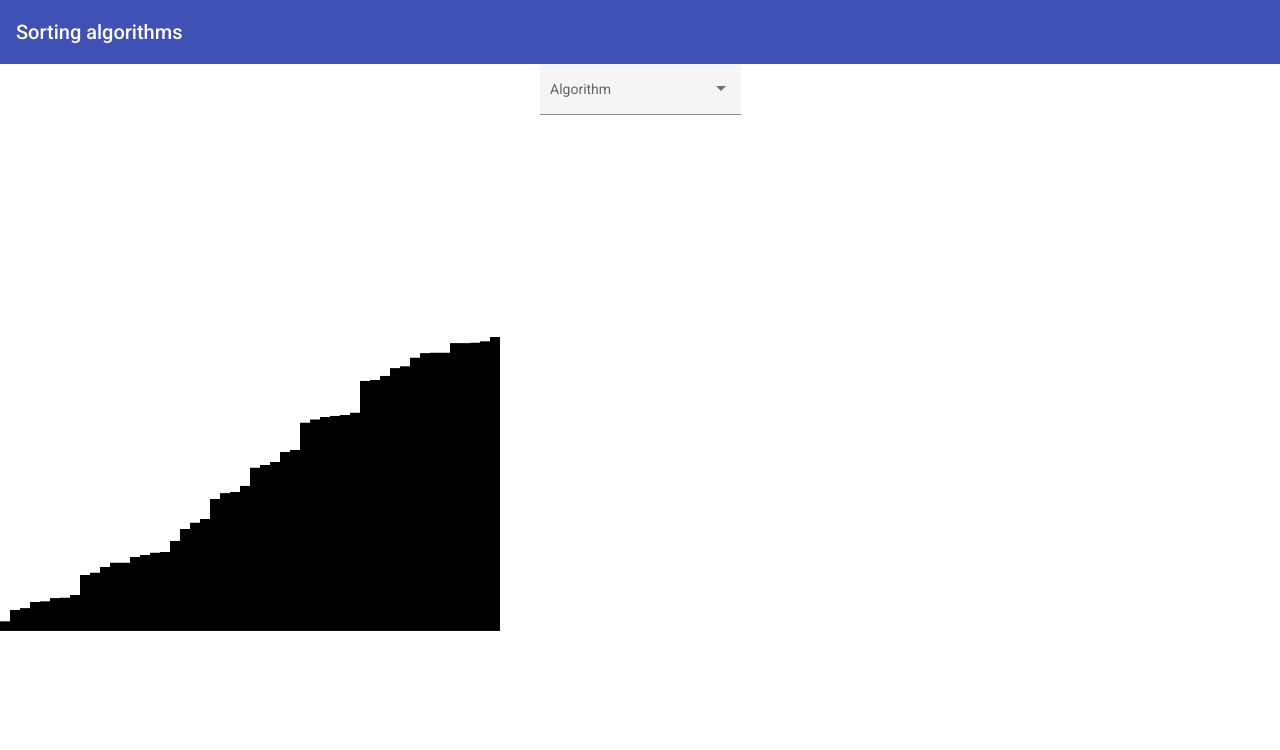
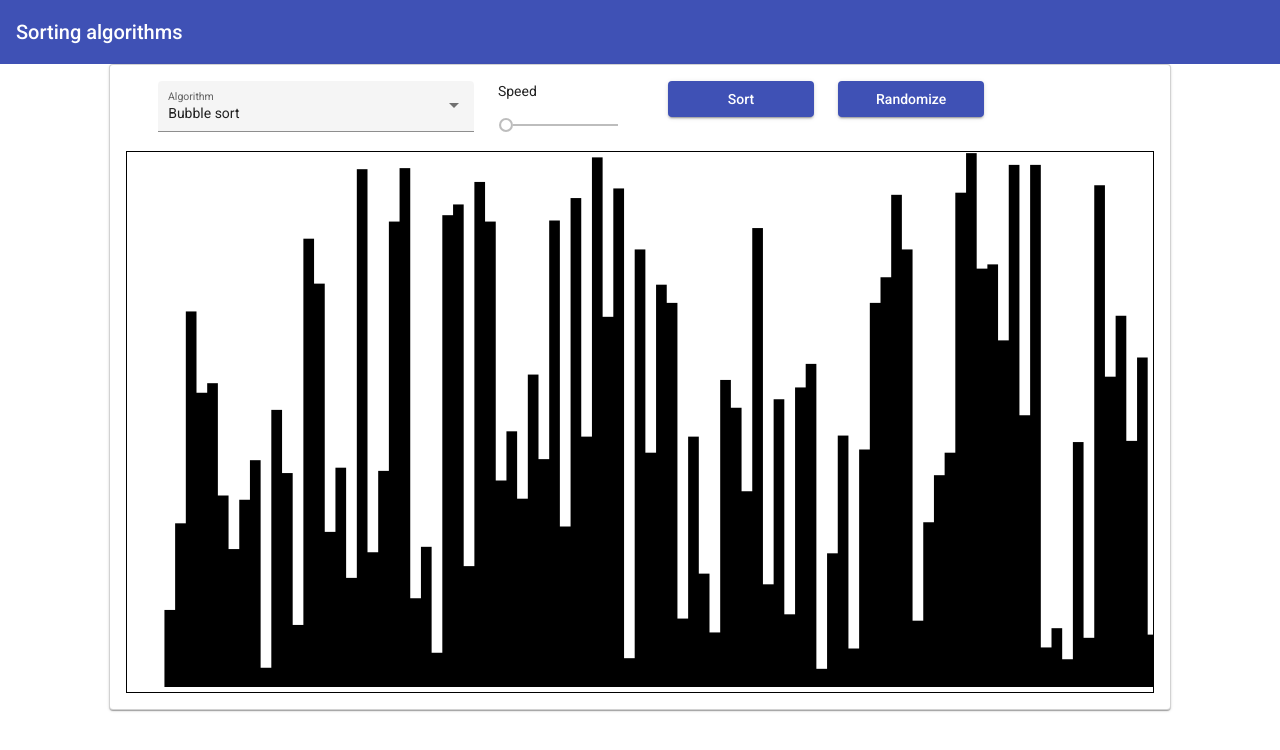
Before and after one commit to bojan-balinovic/Sorting-Algorithms, an Angular app: page / in a window 1280 px wide. Shown: the top 750 px of the page. Built offline with nearby package versions, Linux system fonts and the light colour scheme.

Commit message:
feat: dropdown, sort/randomize buttons; styling

```diff
--- a/src/app/app.component.html
+++ b/src/app/app.component.html
@@ -3,16 +3,59 @@
     <span>Sorting algorithms</span>
   </mat-toolbar-row>
 </mat-toolbar>
-<div class="text-center">
-  <mat-form-field appearance="fill">
+<div class="row justify-content-center">
+  <div class="col-10">
+    <mat-card class="card">
+      <mat-card-header>
+        <div class="row w-100">
+          <div class="col-4">
+            <mat-form-field appearance="fill" class="w-100">
               <mat-label>Algorithm</mat-label>
-    <mat-select [(ngModel)]="selectedAlgorithm">
-      <mat-option *ngFor="let algorithm of algorithms" [value]="algorithm">{{
-        algorithm
-      }}</mat-option>
+              <mat-select
+                [(ngModel)]="selectedAlgorithm"
+                (ngModelChange)="onChangeAlgorithm()"
+              >
+                <mat-option
+                  *ngFor="let algorithm of algorithms"
+                  [value]="algorithm"
+                  >{{ algorithm.name }}</mat-option
+                >
               </mat-select>
             </mat-form-field>
           </div>
+          <div class="col-2">
+            <mat-label>Speed</mat-label>
+            <mat-slider>
+              <input matSliderThumb />
+            </mat-slider>
+          </div>
+          <div class="col-2">
+            <button
+              mat-raised-button
+              color="primary"
+              (click)="sort()"
+              class="w-100"
+            >
+              Sort
+            </button>
+          </div>
+          <div class="col-2">
+            <button
+              mat-raised-button
+              color="primary"
+              (click)="generateRandomNodes()"
+              class="w-100"
+            >
+              Randomize
+            </button>
+          </div>
+        </div>
+      </mat-card-header>
+      <mat-card-content>
         <div class="rectangles-wrapper">
           <app-chart #chart></app-chart>
         </div>
+      </mat-card-content>
+    </mat-card>
+  </div>
+</div>
--- a/src/app/app.component.scss
+++ b/src/app/app.component.scss
@@ -1,5 +1,5 @@
 .rectangles-wrapper{
-  width: 100%;
   text-align: center;
   margin-top: 2em;
+  border:1px solid black;
 }
--- a/src/app/app.component.ts
+++ b/src/app/app.component.ts
@@ -22,40 +22,47 @@ export class AppComponent implements OnInit {
 
   sortingAlgorithm: SortingAlghorithm = new SortingAlghorithm();
   selectedAlgorithm?: Algorithm;
+  speed: number = 1;
+
   algorithms: Algorithm[] = [
     {
       name: 'Bubble sort',
       strategy: new BubbleSort(),
     },
   ];
+
   constructor(private zone: NgZone) {}
+
   ngOnInit() {
-    this.sortingAlgorithm.setTrategy(new BubbleSort());
+    this.selectedAlgorithm = this.algorithms[0];
+    this.sortingAlgorithm.setTrategy(this.algorithms[0].strategy);
   }
-  async ngAfterViewInit() {
+
+  ngAfterViewInit() {
+    this.generateRandomNodes();
+  }
+
+  generateRandomNodes() {
+    this.chartComponent.clearAll();
+    this.nodes = [];
+    for (let i = 0; i < 100; i++) {
+      let randomNumber = Math.random() * 500;
+      this.nodes.push(new Node({ id: i, value: Math.floor(randomNumber) }));
+    }
+    this.chartComponent.initNodes(this.nodes);
+  }
+  onChangeAlgorithm() {
+    this.sortingAlgorithm.setTrategy(
+      this.selectedAlgorithm?.strategy as Strategy
+    );
+  }
+
+  sort() {
     this.zone.runOutsideAngular(async () => {
-      for (let i = 0; i < 50; i++) {
-        let randomNumber = Math.random() * 500;
-        this.nodes.push(new Node({ id: i, value: Math.floor(randomNumber) }));
-      }
-      await delay(100);
-      this.chartComponent.initNodes(this.nodes);
-
       this.sortingAlgorithm
         .sort(this.nodes, async (nodes: any[]) => {
-          //console.log(nodes)
           this.chartComponent.updateNodes(nodes);
-          console.log('udpate ');
-          await delay(100);
-          //  new Promise((resolve) => {
-          //   setTimeout(() => {
-          //     requestAnimationFrame(() => {
-          //       this.chartComponent.updateNodes(nodes);
-          //       resolve(undefined);
-          //     });
-
-          //   }, 100);
-          // });
+          await delay(this.speed);
         })
         .then((nodes) => {
           this.nodes = nodes;
@@ -65,7 +72,6 @@ export class AppComponent implements OnInit {
       console.log(this.nodes);
     });
   }
-  bla() {}
 }
 
 function delay(milliseconds: number) {
--- a/src/app/components/chart/chart.component.scss
+++ b/src/app/components/chart/chart.component.scss
@@ -1,4 +1,3 @@
 canvas{
   width: 100%;
-  height: 500px;
 }
--- a/src/app/components/chart/chart.component.ts
+++ b/src/app/components/chart/chart.component.ts
@@ -19,8 +19,8 @@ export class ChartComponent implements OnInit {
   @ViewChild('canvas', { static: true })
   canvas!: ElementRef<HTMLCanvasElement>;
 
-  offsetX = 0;
-  offsetY = 250;
+  offsetX = 35;
+  offsetY = 0;
   graphicsObjects: any[] = [];
   private drawingContext!: CanvasRenderingContext2D;
 
@@ -30,8 +30,9 @@ export class ChartComponent implements OnInit {
     this.drawingContext = this.canvas.nativeElement.getContext(
       '2d'
     ) as CanvasRenderingContext2D;
-    this.canvas.nativeElement.width = window.innerWidth;
-    this.canvas.nativeElement.height = window.innerHeight;
+    this.canvas.nativeElement.width = 0.75 * window.innerWidth;
+    this.canvas.nativeElement.height = 500;
+    window.addEventListener('resize', () => {});
   }
 
   public initNodes(nodes: Node[]) {
@@ -71,6 +72,14 @@ export class ChartComponent implements OnInit {
     });
     this.graphicsObjects = [];
   }
+  clearAll() {
+    this.drawingContext.moveTo(0,0);
+    this.clearnGraphicsObjects();
+    this.drawingContext.fillRect(0, 0, this.canvas.nativeElement.width, this.canvas.nativeElement.height);
+
+    // Clear everything from the canvas
+    this.drawingContext.clearRect(0, 0, this.canvas.nativeElement.width, this.canvas.nativeElement.height);
+  }
 }
 interface GraphicsObject {
   x: number;
```
Also changed, not shown: src/app/app.module.ts (+9 -2 lines), 1 other file (tests, documents, lock files or other folders). Lines whose indentation alone changed are shown as unchanged.
